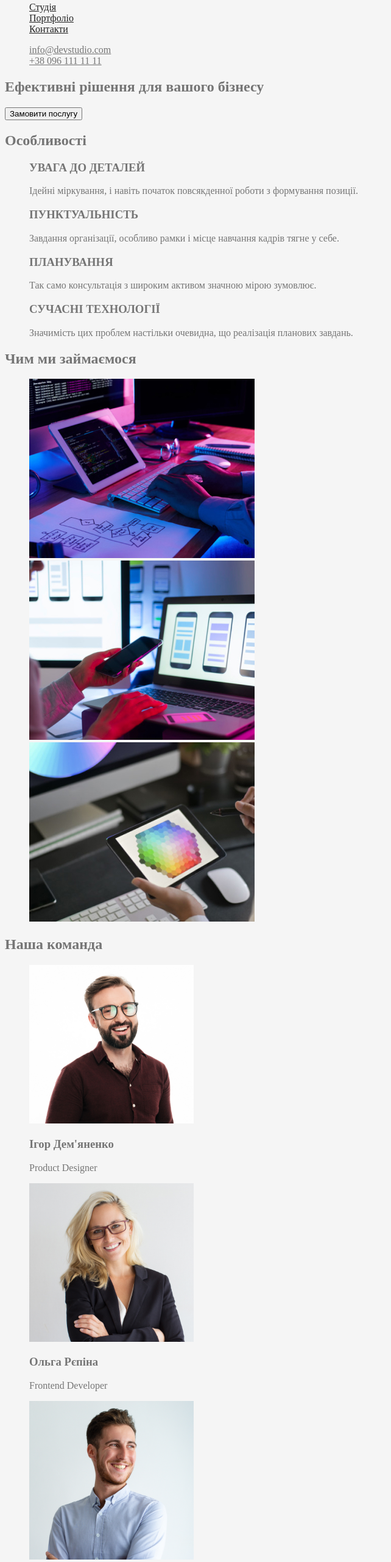
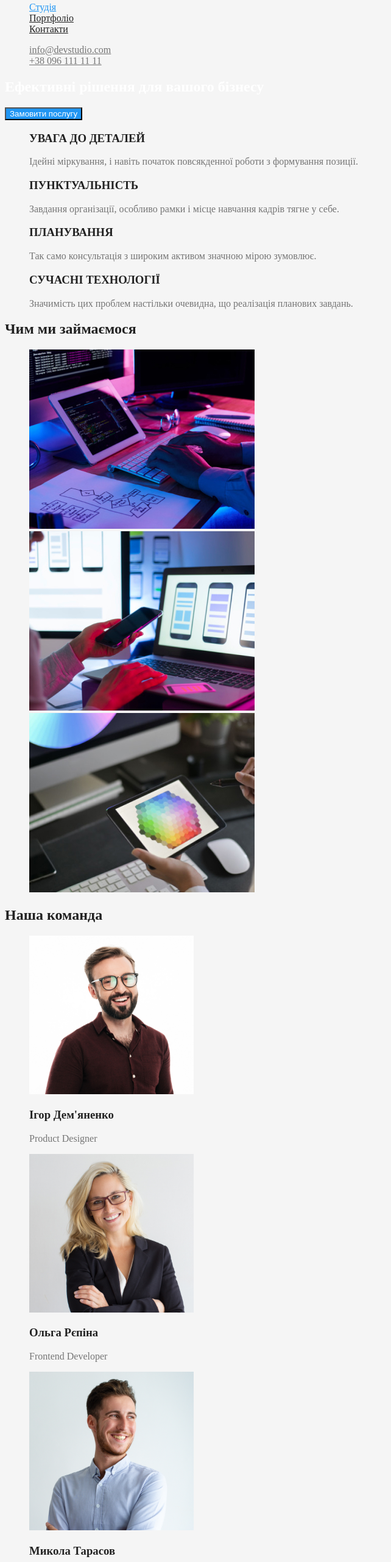
Before and after one commit to schapowalenko/goit-markup-hw-02, a plain HTML site: page index.html in a window 1280 px wide. Shown: the part 39-2600 px from the top of the page at 61% size, without its empty margins (0-642 px from the left). Drawn offline with Linux system fonts and the light colour scheme.

Commit message:
добавив кнопки та силки навігації

```diff
--- a/css/styles.css
+++ b/css/styles.css
@@ -12,11 +12,14 @@ ul{
     list-style: none;
 }
 
-body{
+.page{
     background-color: #F5F5F5;
     color: #757575;
     }
-/* стиль лого */
+
+/* logo*/
+
+
 .logo{
     color: #000000;
 }
@@ -25,7 +28,8 @@ body{
     color: #2196F3;
 }
 
-/* стиль навігації */
+/* навігація */
+
 
 .site-nav .link {
 color: #212121;
@@ -41,3 +45,59 @@ color: #212121;
 .site-nav .link:focus{
     color: #2196F3;
 }
+ .site-nav .link.current{
+    color: #2196F3;
+
+}
+
+/* hero */
+
+
+.hero .hero-title{
+    color: #FFFFFF;
+
+}
+
+/* section*/
+
+
+.section .section-title{
+    color: #212121;
+}
+
+/* особливості */
+
+
+.peculiarities-list .title{
+    color: #212121;
+}
+
+/* наша команда */
+
+
+.team-link .title{
+    color: #212121;
+}
+
+/* ПОРТФОЛІО */
+
+.project-link .title{
+    color:#212121;
+}
+
+/* КНОПКА */
+
+.button-hero{
+    color: #FFFFFF;
+    background-color: #2196F3;
+}
+.button{
+    color: #212121;
+    background-color: #F5F4FA;
+
+}
+.button:hover,
+.button:focus{
+    color: #FFFFFF;
+    background-color:#2196F3 ;
+}
--- a/index.html
+++ b/index.html
@@ -7,13 +7,13 @@
     <title>Document</title>
     <link rel="stylesheet" href="./css/styles.css">
 </head>
-<body>
+<body class="page">
     <!-- Верхня лінія -->
     <header>
         <nav>
         <a href="./index.html" class="logo"><span class="logo-style">Web</span>Studio</a>
          <ul class="site-nav">
-            <li><a href="./index.html" class="link">Студія</a></li>
+            <li><a href="./index.html" class="link current">Студія</a></li>
             <li><a href="./portfolio.html" class="link">Портфоліо</a></li>
             <li><a href="" class="link">Контакти</a></li>
          </ul>
@@ -28,30 +28,30 @@
     <main>
 
     <!-- Шапка -->
-    <section>
-        <h1>Ефективні рішення для вашого бізнесу</h1>
-        <button type="button">Замовити послугу</button>
+    <section class="hero">
+        <h1 class="hero-title">Ефективні рішення для вашого бізнесу</h1>
+        <button type="button" class="button-hero">Замовити послугу</button>
     </section>
 
     <!-- Особливості -->
-    <section>
-        <h2>Особливості</h2>
-        <ul>
+    <section class="section">
+        <!-- <h2>Особливості</h2> -->
+        <ul class="peculiarities-list">
 
-            <li>
-                <h3>УВАГА ДО ДЕТАЛЕЙ</h3>
+            <li >
+                <h3 class="title">УВАГА ДО ДЕТАЛЕЙ</h3>
                 <p>Ідейні міркування, і навіть початок повсякденної роботи з формування позиції.</p>
             </li>
             <li>
-                <h3>ПУНКТУАЛЬНІСТЬ</h3>
+                <h3 class="title">ПУНКТУАЛЬНІСТЬ</h3>
                 <p>Завдання організації, особливо рамки і місце навчання кадрів тягне у себе.</p>
             </li>
             <li>
-                <h3>ПЛАНУВАННЯ</h3>
+                <h3 class="title">ПЛАНУВАННЯ</h3>
                 <p>Так само консультація з широким активом значною мірою зумовлює.</p>
             </li>
             <li>
-                <h3>СУЧАСНІ ТЕХНОЛОГІЇ</h3>
+                <h3 class="title">СУЧАСНІ ТЕХНОЛОГІЇ</h3>
                 <p>Значимість цих проблем настільки очевидна, що реалізація планових завдань.</p>
             </li>
         </ul>
@@ -59,8 +59,8 @@
     </section>
 
     <!-- Чим ми займаємося -->
-    <section>
-        <h2>Чим ми займаємося</h2>
+    <section class="section">
+        <h2 class="section-title">Чим ми займаємося</h2>
         <ul>
             <li><img src="img/box1.jpg" alt="box 1" width="370"></li>
             <li><img src="img/box2.jpg" alt="box 2" width="370"></li>
@@ -70,27 +70,27 @@
     </section>
 
     <!-- Наша команда -->
-    <section>
-        <h2>Наша команда</h2>
-        <ul>
+    <section class="section">
+        <h2 class="section-title">Наша команда</h2>
+        <ul class="team-link">
             <li>
                 <img src="img/Igor-Demyanenko.jpg" alt="Ігор Дем'яненко" width="270">
-                <h3>Ігор Дем'яненко</h3>
+                <h3 class="title">Ігор Дем'яненко</h3>
                 <p>Product Designer</p>
             </li>
             <li>
                 <img src="img/Olga-Repina.jpg" alt="Ольга Рєпіна" width="270">
-                <h3>Ольга Рєпіна</h3>
+                <h3 class="title">Ольга Рєпіна</h3>
                 <p>Frontend Developer</p>
             </li>
             <li>
                 <img src="img/Mikola-Tarasov.jpg" alt="Микола Тарасов" width="270">
-                <h3>Микола Тарасов</h3>
+                <h3 class="title">Микола Тарасов</h3>
                 <p>Marketing</p>
             </li>
             <li>
                 <img src="img/Mihaylo-Ermakov.jpg" alt="Михайло Єрмаков" width="270">
-                <h3>Михайло Єрмаков</h3>
+                <h3 class="title">Михайло Єрмаков</h3>
                 <p>UI Designer</p>
             </li>
         </ul>
```
Also changed, not shown: portfolio.html (+18 -18 lines).
